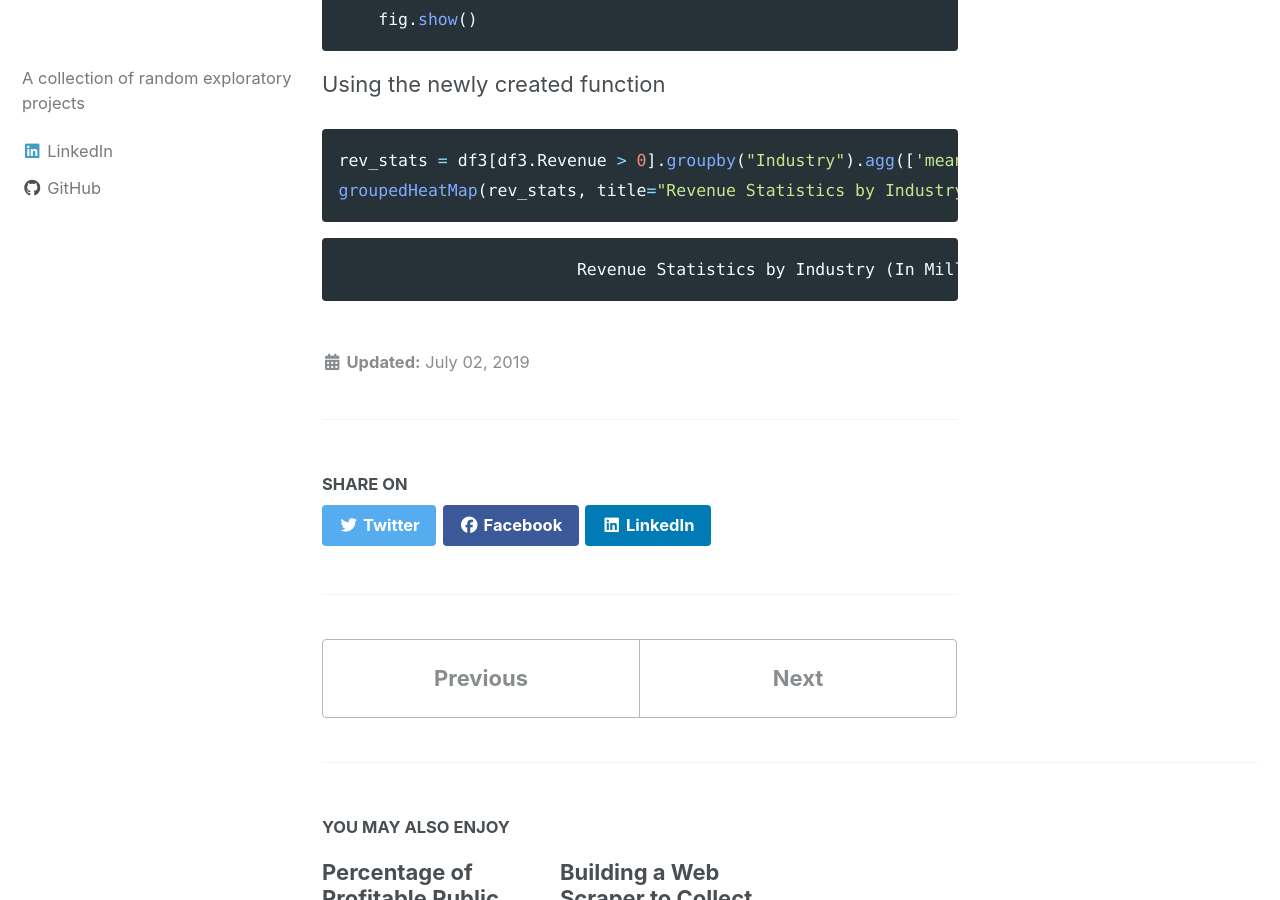
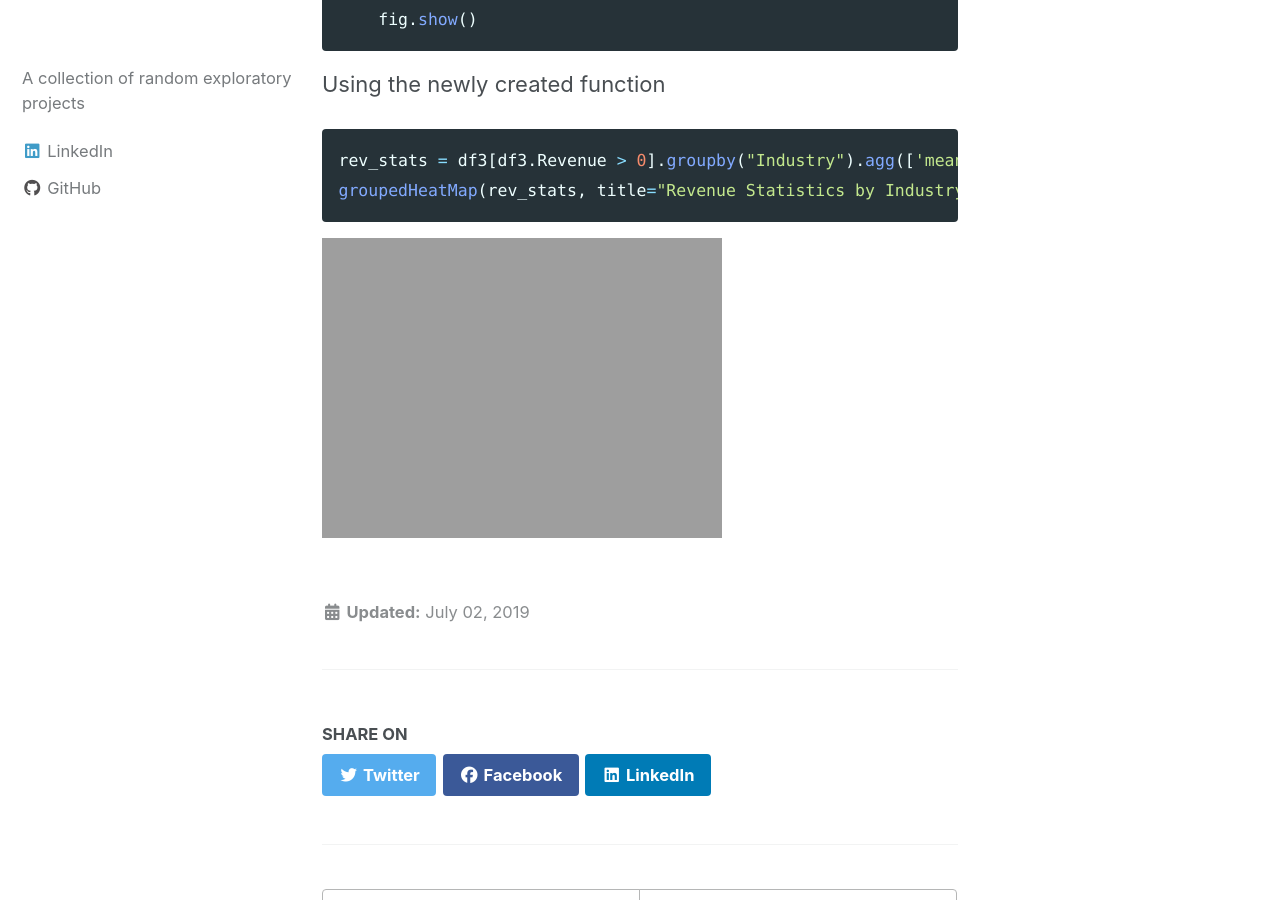
Before and after one commit to eila-elyas/eila-elyas.github.io, a Jekyll site: the page built from _posts/2019-07-02-Exploring Inc 5000 Data.md, in a window 1280 px wide and 900 px high, scrolled down 12219 px. Built offline with Jekyll 4.4.1, drawn with Linux system fonts in a browser that asks for light colours; cached includes are drawn as plain includes; nearby versions of some CDN libraries.

Commit message:
tried to fix heatmap title but wasn't able to. reverting

````diff
--- a/_posts/2019-07-02-Exploring Inc 5000 Data.md
+++ b/_posts/2019-07-02-Exploring Inc 5000 Data.md
@@ -972,5 +972,5 @@ Using the newly created function
 rev_stats = df3[df3.Revenue > 0].groupby("Industry").agg(['mean', 'std', 'count', 'max', 'min', 'sum']).Revenue
 groupedHeatMap(rev_stats, title="Revenue Statistics by Industry (In Millions)")
 ```
-				Revenue Statistics by Industry (In Millions)
+
 <img src="{{ site.url }}{{ site.baseurl }}/images/explore-inc/output_40_1.png" alt="">
````
